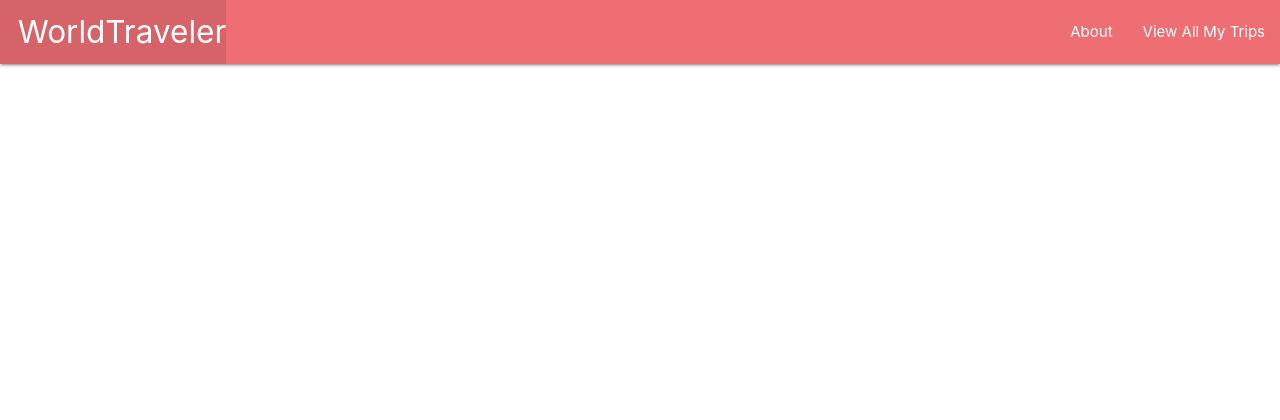
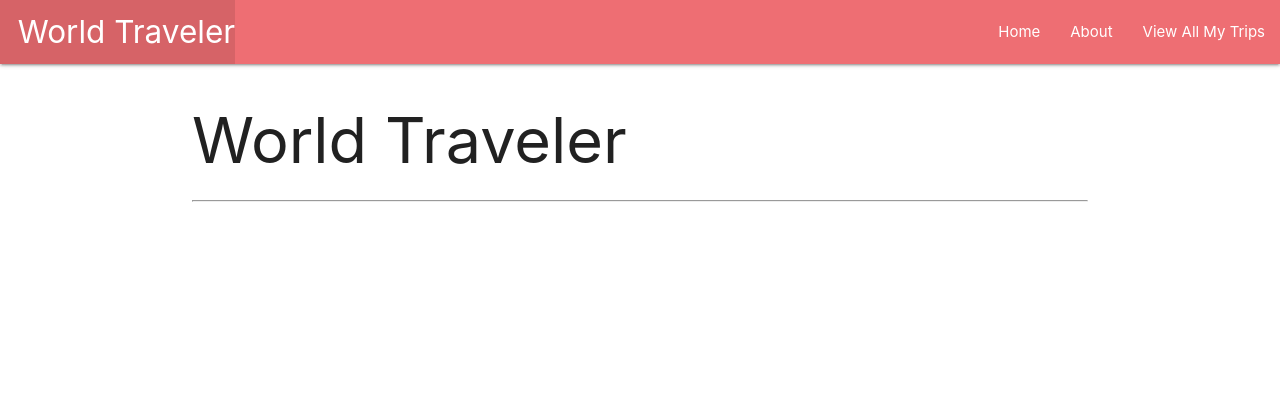
Before and after one commit to vittoriaerdem/unit-3-assessment, a Django app: page / in a window 1280 px wide. Shown: the top 420 px of the page. Run offline with Django 3.2, Linux system fonts and the light colour scheme.

Commit message:
fix home page link

```diff
--- a/main_app/templates/base.html
+++ b/main_app/templates/base.html
@@ -7,19 +7,19 @@
   <meta name="viewport" content="width=device-width, initial-scale=1.0">
   <meta http-equiv="X-UA-Compatible" content="ie=edge">
   <title>World Traveler</title>
+  <link rel="stylesheet" href="https://cdnjs.cloudflare.com/ajax/libs/materialize/1.0.0/css/materialize.min.css">
   <link rel="stylesheet" type="text/css" href="{% static 'css/style.css' %}">
-  <link rel="stylesheet" href="https://cdnjs.cloudflare.com/ajax/libs/materialize/1.0.0/css/materialize.min.css">
 </head>
 <body>
   <header class="navbar-fixed">
     <nav>
       <div class="nav-wrapper">
         <ul>
-          <li><a href="/" class="left brand-logo">&nbsp;&nbsp;WorldTraveler</a></li>
+          <li><a href="/" class="left brand-logo">&nbsp;&nbsp;World Traveler</a></li>
         </ul>
         <ul class="right">
+          <li><a href="/">Home</a></li>
           <li><a href="/about">About</a></li>
-          <!-- new markup below -->
           <li><a href="/trips">View All My Trips</a></li>
         </ul>
       </div>
--- /dev/null
+++ b/main_app/templates/home.html
@@ -0,0 +1,8 @@
+{% extends 'base.html' %}
+{% block content %}
+
+<h1>World Traveler</h1>
+<hr />
+
+
+{% endblock %}
--- a/main_app/templates/trips/index.html
+++ b/main_app/templates/trips/index.html
@@ -4,16 +4,14 @@
 <h1>Trip List</h1>
 
 {% for trip in trips %}
-<a href="{% url 'detail' trip.id %}">
-  <div class="card">
-    <div class="card-content">
+<div class="card">
+  <div class="card-content">
       <span class="card-title">{{ trip.city }}</span>
       <p>Country: {{ trip.country }}</p>
       <p>Arrival: {{ trip.arrival }}</p>
       <p>Departure: {{ trip.departure }}</p>
     </div>
   </div>
-</a>
 {% endfor %}
 
 {% endblock %}
--- a/main_app/views.py
+++ b/main_app/views.py
@@ -1,11 +1,23 @@
 from django.shortcuts import render
 
-from .models import Trip
 from django.http import HttpResponse
+
+class Trip:  # Note that parens are optional if not inheriting from another class
+  def __init__(self, city, country, arrival, departure):
+    self.city = city
+    self.country = country
+    self.arrival = arrival
+    self.departure = departure
+
+trips = [
+  Trip('Tokyo', 'Japan', '4/3/2019', '4/20/2019'),
+  Trip('Punta Cana', 'Dominican Republic', '10/27/2018', '11/11/2018'),
+  Trip('Prague', 'Czechia', '5/19/2018', '6/1/2018')
+]
 
 # Define the home view
 def home(request):
-  return render(request, 'base.html')
+  return render(request, 'home.html')
 
 def about(request):
   return render(request, 'about.html')
--- a/worldtraveler/urls.py
+++ b/worldtraveler/urls.py
@@ -14,11 +14,9 @@ Including another URLconf
     2. Add a URL to urlpatterns:  path('blog/', include('blog.urls'))
 """
 from django.contrib import admin
-# Add the include function to the import
 from django.urls import path, include
 
 urlpatterns = [
     path('admin/', admin.site.urls),
-    # In this case '' represents the root route
     path('', include('main_app.urls')),
 ]
```
Also changed, not shown: main_app/models.py (+0 -13 lines), manage.py (+1 -7 lines).
